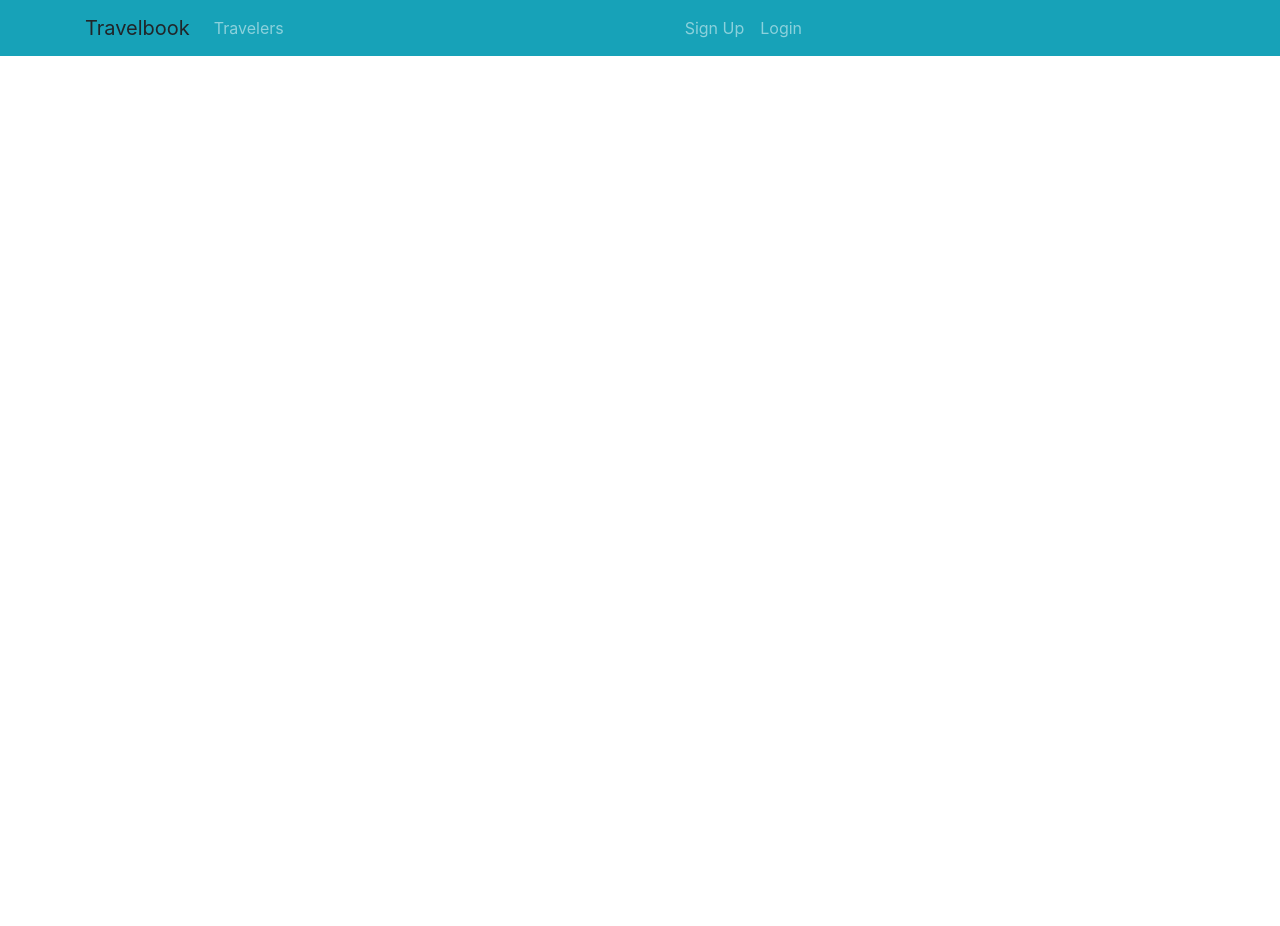
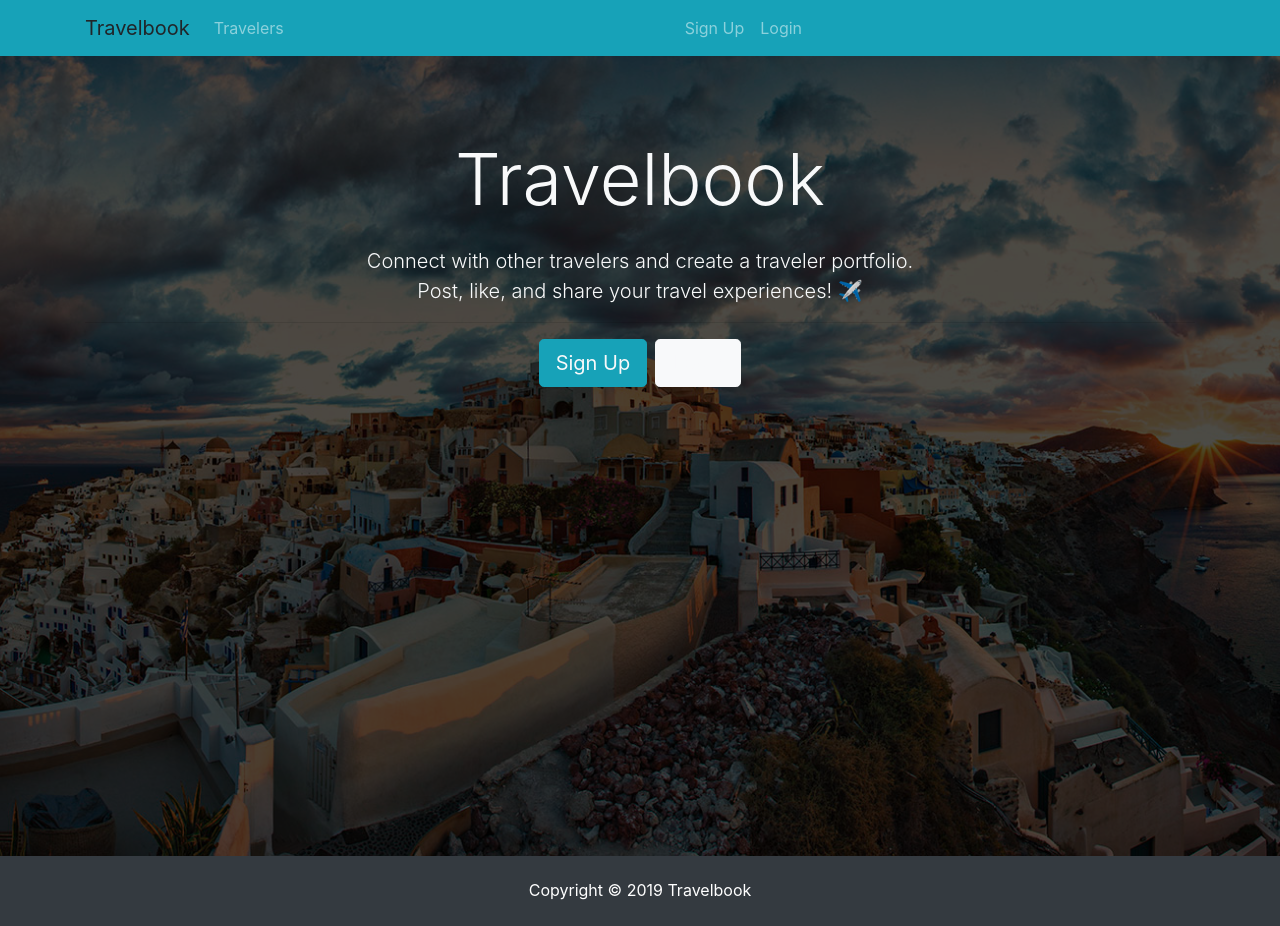
Before and after one commit to kiannaquach/travelbook, a React (Create React App) app in the folder client/: page / in a window 1280 px wide. Before the commit the page ends 800 px from the top, so only its background shows below. Built offline with nearby package versions, Linux system fonts and the light colour scheme.

Commit message:
Set up front page of travelbook

```diff
--- a/client/src/App.js
+++ b/client/src/App.js
@@ -1,12 +1,16 @@
 import React, { Component } from 'react';
 import './App.css';
 import Navbar from './components/layout/Navbar';
+import Footer from './components/layout/Footer';
+import Landing from './components/layout/Landing';
 
 class App extends Component {
   render() {
     return (
       <div className="App">
         <Navbar />
+        <Landing />
+        <Footer />
       </div>
     );
   }
--- /dev/null
+++ b/client/src/components/layout/Footer.js
@@ -0,0 +1,11 @@
+import React from 'react'
+
+export default function Footer() {
+  return (
+    <div>
+      <footer className="bg-dark text-white mt-5 p-4 text-center">
+        Copyright &copy; {new Date().getFullYear()} Travelbook
+      </footer>
+    </div>
+  )
+}
--- /dev/null
+++ b/client/src/components/layout/Landing.js
@@ -0,0 +1,35 @@
+import React, { Component } from 'react'
+
+class Landing extends Component {
+  render() {
+    return (
+      <div className="landing">
+        <div className="dark-overlay landing-inner text-light">
+          <div className="container">
+            <div className="row">
+              <div className="col-md-12 text-center">
+                <h1 className="display-3 mb-4 inline">
+                Travelbook
+                </h1>
+                <p className="lead">
+                  Connect with other travelers and create a traveler portfolio.
+                  <br />
+                  Post, like, and share your travel experiences! <span aria-label="airplane" role="img">✈️</span>
+                </p>
+                <hr />
+                <a className="btn btn-lg btn-info mr-2">
+                  Sign Up
+                </a>
+                <a className="btn btn-lg btn-light">
+                  Login
+                </a>
+              </div>
+            </div>
+          </div>
+        </div>
+      </div>
+    )
+  }
+}
+
+export default Landing;
```
